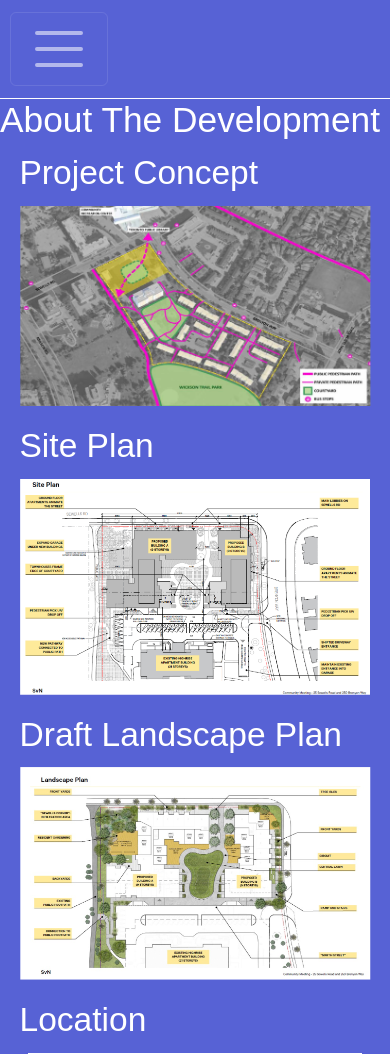
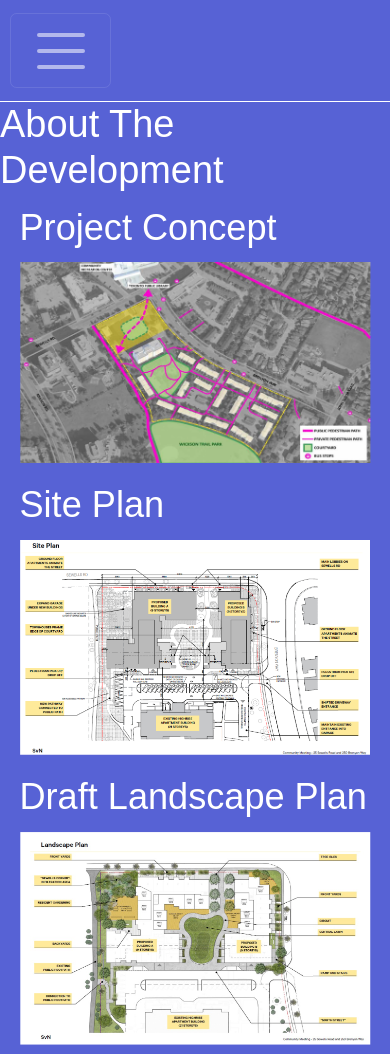
Before and after one commit to twc-inc-ca/twc-inc-ca.github.io, a PHP site: page /about.html in a window 390 px wide. Shown: the top 1054 px of the page. Run offline with PHP 8.4, Linux system fonts and the light colour scheme; grey boxes are pictures that could not be loaded.

Commit message:
Update styles.css

```diff
--- a/styles.css
+++ b/styles.css
@@ -403,7 +403,7 @@ and (min-device-width: 375px)
 and (max-device-width: 667px)
 and (orientation: portrait) {
     html {
-        font-size: 24px;
+        font-size: 26px;
     }
 
       .isFlexContainer {
@@ -451,7 +451,7 @@ and (orientation: portrait) {
   and (max-width: 600px) {
 
     html {
-        font-size: 24px;
+        font-size: 26px;
     }
 
     .isFlexContainer {
```
